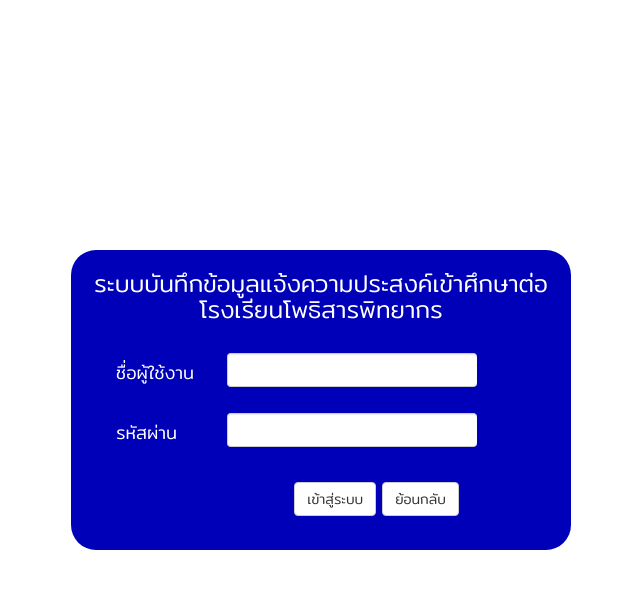
After one commit to nutthaponATC/psadmission, a PHP site: page /login.php in a window 1280 px wide. The commit adds this page. Shown: the top 589 px of the page, without its empty margins (319-959 px from the left). Run offline with PHP 8.4, Linux system fonts and the light colour scheme.

Commit message:
merce file old

```diff
--- /dev/null
+++ b/login.php
@@ -0,0 +1,48 @@
+<!DOCTYPE html>
+<html>
+<head>
+	<meta charset="UTF-8">
+	<meta name="viewport" content="width=device-width, initial-scale=1">
+	<link rel="stylesheet" href="style.css">
+
+	<title>ระบบบันทึกข้อมูลแจ้งความประสงค์เข้าศึกษาต่อโรงเรียนโพธิสารพิทยากร</title>
+
+	<link href="https://fonts.googleapis.com/css?family=Mitr:300" rel="stylesheet">
+
+	<!-- bootstrap -->
+	<link href="css/bootstrap.min.css" rel="stylesheet">
+	<link href="css/bootstrap-responsive.min.css" rel="stylesheet">
+	<!-- fa -->
+	<link rel="stylesheet" href="font-awesome-4.7.0/css/font-awesome.min.css" type="text/css">
+</head>
+<body>
+	<form action="login_process.php" method="post" name="form1">
+		<div class="login">
+			<div class="col-md-12">
+				<center><h3 style="">ระบบบันทึกข้อมูลแจ้งความประสงค์เข้าศึกษาต่อโรงเรียนโพธิสารพิทยากร</h3></center>
+			</div>
+			<div class="col-md-12" style="margin-top: 20px;">
+				<div style="width: 30%; float:left;" style="margin-top: 20px;">
+					<h4 style="padding-left:30px;">ชื่อผู้ใช้งาน</h4>
+				</div>
+				<div style="width: 70%; float:left;" style="margin-top: 20px;">
+					<input type="text" name="user" class="form-control" style="width: 250px; border-right: 15px;">
+				</div>
+			</div>
+			<div class="col-md-12" style="margin-top: 20px;">
+				<div style="width: 30%; float:left;" style="margin-top: 20px;">
+					<h4 style="padding-left:30px;">รหัสผ่าน</h4>
+				</div>
+				<div style="width: 70%; float:left;" style="margin-top: 20px;">
+					<input type="password" name="password" class="form-control" style="width: 250px; border-right: 15px;">
+				</div>
+			</div>
+			<div class="col-md-5" style="margin-top: 30px;"></div>
+			<div class="col-md-7" style="margin-top: 30px;">
+				<input type="submit" name="submit" class="btn btn-default" value="เข้าสู่ระบบ">
+				<a href="index.php"><input type="button" name="back" class="btn btn-default" value="ย้อนกลับ"></a>
+			</div>
+		</div>
+	</form>
+</body>
+</html>
--- /dev/null
+++ b/login_process.php
@@ -0,0 +1,5 @@
+<?php
+
+
+
+ ?>
--- a/style.css
+++ b/style.css
@@ -47,10 +47,19 @@ html body {
 }
 
 #form-line {
-	margin-top: 15px;
+	margin-top: 20px;
 }
 
 #smenu:hover {
-	color: #6d6dff;
-	cursor:pointer;
+	color: #e100e1;
 }
+
+.login {
+	width:500px;
+	height:300px;
+	background-color: #0000b9;
+	border-radius: 25px;
+	margin-top:calc(50vh - 150px);
+	margin-left:calc(50vw - 250px);
+	color: white;
+}
```
